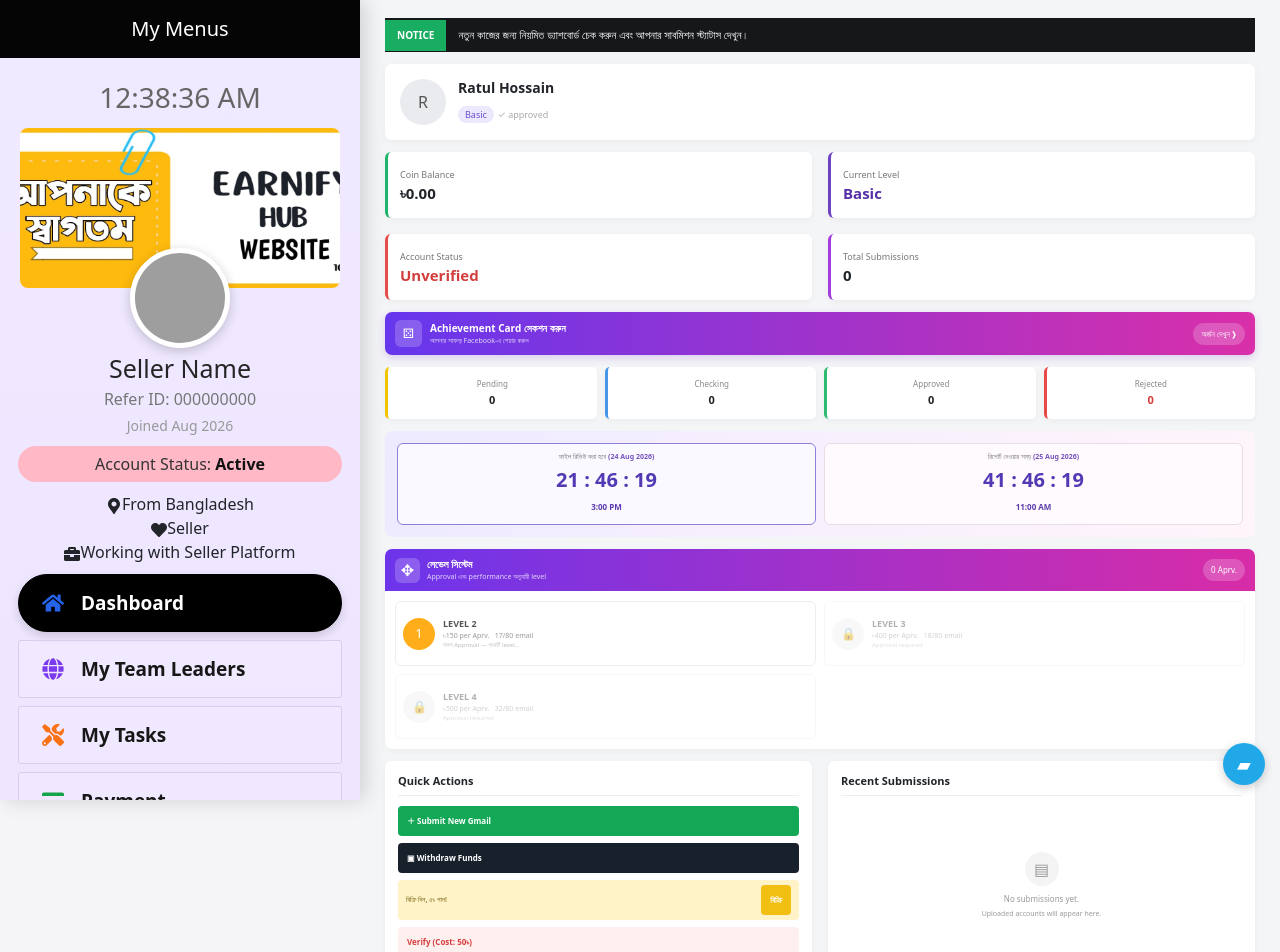
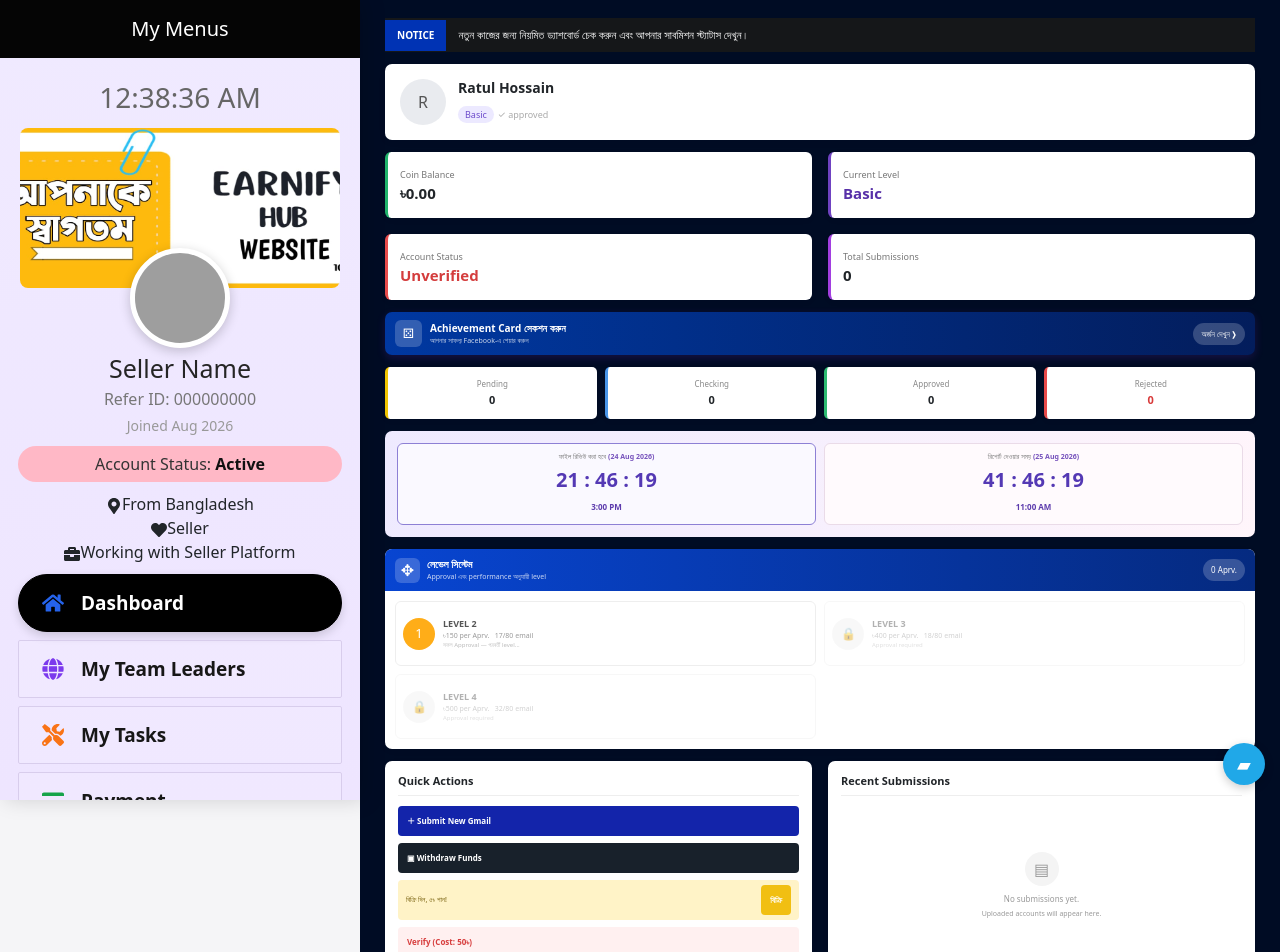
Before and after one commit to chayan57/ClientProject, a Next.js app: page /selerDashboard in a window 1280 px wide. Shown: the top 952 px of the page. Built offline with nearby package versions, Linux system fonts and the light colour scheme; grey boxes are pictures that could not be loaded.

Commit message:
update selerDashboard css

```diff
--- a/app/components/SellerDashboard.jsx
+++ b/app/components/SellerDashboard.jsx
@@ -1,6 +1,7 @@
 "use client";
 
 import Image from "next/image";
+import Link from "next/link";
 import { useState } from "react";
 import {
   FaHome,
@@ -33,48 +34,65 @@ import {
 export default function SellerDashboard() {
   const [menuOpen, setMenuOpen] = useState(false);
 
+
+
   const menuItems = [
   {
     name: "Dashboard",
     icon: <FaHome />,
     className: "icon-dashboard",
+    link:"/dashboard",
   },
   {
     name: "My Team Leaders",
     icon: <FaGlobe />,
     className: "icon-team",
+    link:"/teamLeaders",
   },
   {
     name: "My Tasks",
     icon: <FaTools />,
     className: "icon-tasks",
+        link: "/mytask",
+
   },
   {
     name: "Payment",
     icon: <FaCreditCard />,
     className: "icon-payment",
+        link: "/payment",
+
   },
   {
     name: "Facebook Id Sell",
     icon: <FaFacebookF />,
     className: "icon-facebook",
+        link: "/facebookIdSell",
+
   },
   {
     name: "My Job",
     icon: <FaClipboardList />,
     className: "icon-job",
+        link: "/myjob",
+
   },
   {
     name: "Withdraw",
     icon: <FaMoneyBillWave />,
     className: "icon-withdraw",
+    link: "/withdraw",
   },
   {
     name: "Gmail sell",
     icon: <FaEnvelope />,
     className: "icon-gmail",
+        link: "/gmailSell",
+
   },
 ];
+
+
   return (
     <div className="seller-dashboard">
       {/* ================= MOBILE TOP BAR ================= */}
@@ -172,8 +190,8 @@ export default function SellerDashboard() {
         {/* ================= MENU ITEMS ================= */}
         <nav className="seller-menu-list">
           {menuItems.map((item, index) => (
-            <button
-              type="button"
+            <Link
+            href={item.link}
               key={item.name}
               className={`seller-menu-item ${
                 index === 0 ? "seller-menu-active" : ""
@@ -185,7 +203,7 @@ export default function SellerDashboard() {
               </span>
 
               <span className="seller-menu-item-text">{item.name}</span>
-            </button>
+            </Link>
           ))}
         </nav>
       </aside>
--- a/app/globals.css
+++ b/app/globals.css
@@ -582,7 +582,7 @@ body {
 .seller-menu-item {
   width: 100%;
   min-height: 58px;
-
+text-decoration: none;
   border: 1px solid #d8cdec;
 
   background: rgba(255, 255, 255, 0.12);
@@ -674,7 +674,7 @@ body {
 
   padding: 18px 25px 30px;
 
-  background: #f4f5f7;
+  background: #000c24;
 }
 
 /* =====================================================
@@ -699,7 +699,7 @@ body {
 }
 
 .seller-notice-label {
-  background: #18ad61;
+  background: #0033b4;
 
   padding: 8px 12px;
 
@@ -860,8 +860,8 @@ body {
 
   background: linear-gradient(
     90deg,
-    #6637ed,
-    #d92fa9
+    rgb(0, 56, 161),
+    rgb(3, 29, 92)
   );
 
   color: #ffffff;
@@ -1046,7 +1046,7 @@ body {
 ===================================================== */
 
 .seller-level-section {
-  background: #ffffff;
+  background: #ffff;
 
   border-radius: 7px;
 
@@ -1064,8 +1064,8 @@ body {
 
   background: linear-gradient(
     90deg,
-    #6c35eb,
-    #d82ca7
+    rgb(8, 69, 209),
+    rgb(5, 42, 128)
   );
 
   color: #ffffff;
@@ -1254,7 +1254,7 @@ body {
 }
 
 .submit-btn {
-  background: #13a856;
+  background: hsl(233, 80%, 37%);
   color: #ffffff;
 }
 
```
